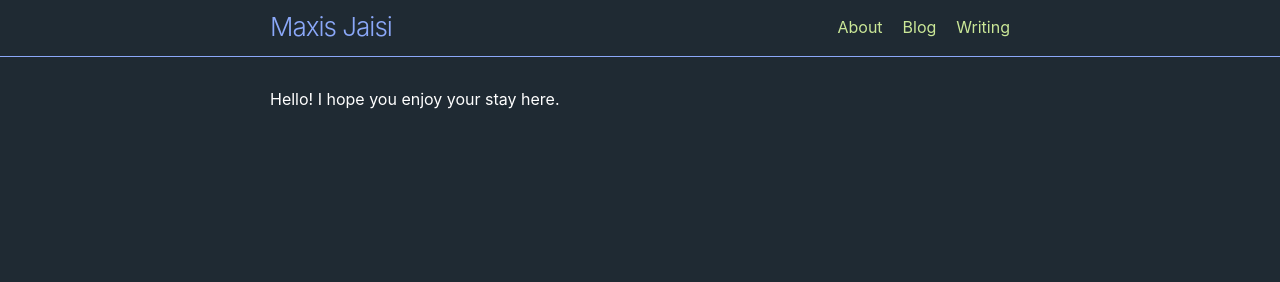
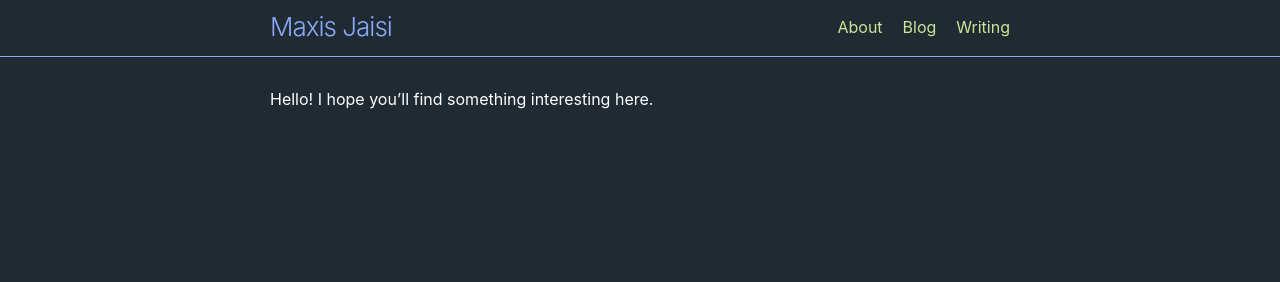
Before and after one commit to MaxisJaisi/maxisjaisi.github.io, a Jekyll site: the page built from index.md, in a window 1280 px wide. Shown: the top 282 px of the page. Built offline with Jekyll 4.4.1, drawn with Linux system fonts in a browser that asks for light colours.

Commit message:
Updated main page

```diff
--- a/index.md
+++ b/index.md
@@ -5,4 +5,4 @@
 layout: home
 ---
 
-Hello! I hope you enjoy your stay here.
+Hello! I hope you'll find something interesting here.
```
